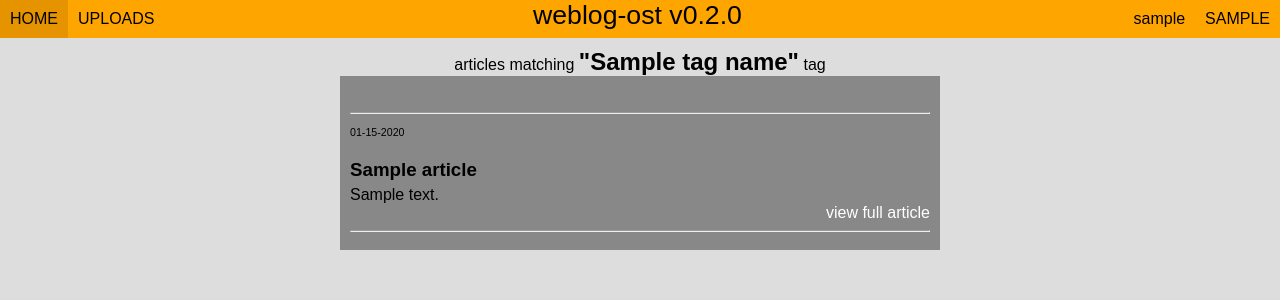
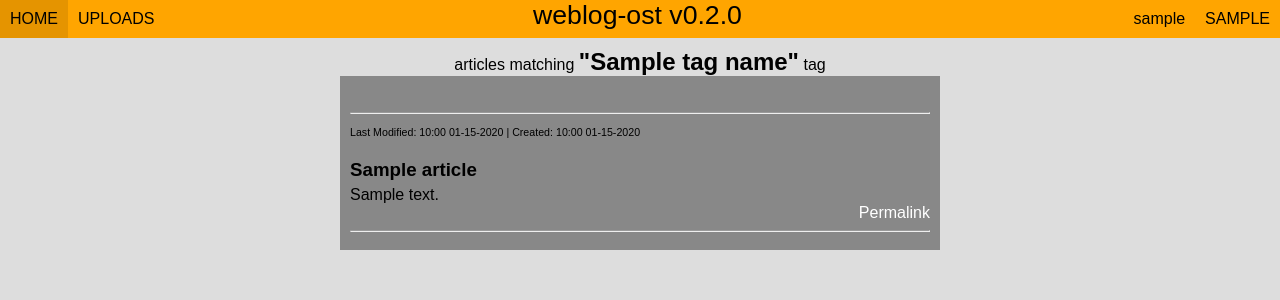
Before and after one commit to blarin/weblog-ost, a Python web app: template templates/tag.html in a window 1280 px wide. Shown: the top 300 px of the page. Run offline with Jinja, Linux system fonts and the light colour scheme; the template is opened without the code that fills it: most values are stand-ins (such as "Sample title", 1, 10 or a date in 2020).

```diff
--- a/main.py
+++ b/main.py
@@ -23,7 +23,7 @@ def find_links(text):
   links = re.findall(r"(https?://\S+)", text)
   for link in links[:]:
     if link[-4:] == ".jpg" or link[-4:] == ".gif" or link[-4:] == ".png":
-      text = text.replace(link, "<a href='" + link + "' target='_blank'><img src='" + link + "'/></a>")
+      text = text.replace(link, "<br/><a href='" + link + "' target='_blank'><img src='" + link + "'/></a><br/>")
     else:
       text = text.replace(link, "<a href='" + link + "' target='_blank'>" + link + "</a>")
   return text
--- a/stylesheets/main.css
+++ b/stylesheets/main.css
@@ -288,7 +288,6 @@ span.warning{
 
 #articles img{
   width:200px;
-  display: block;
 }
 
 /*css for image.html*/
--- a/templates/article.html
+++ b/templates/article.html
@@ -8,7 +8,7 @@
     </span>
     <span class="author-banner">{{blog.author_name}}</span>
     <div id="articles">
-      <span class="subtext">{{article.date.strftime('%m-%d-%Y')}}</span>
+      <span class="subtext">Last Modified: {{article.date.strftime('%H:%M %m-%d-%Y')}} | Created: {{article.creation_date.strftime('%H:%M %m-%d-%Y')}}</span>
       <span class="float-right subtext">
         {% if user_id == article.author %}
           <a class="no-lower" href="/blog/{{blog.name}}/article/{{article.key.integer_id()}}/edit">Edit Article</a>
--- a/templates/blog.html
+++ b/templates/blog.html
@@ -37,7 +37,7 @@
       <hr/>
       {% if articles|length > 0 %}
         {% for article in articles %}
-          <span class="subtext">{{article.date.strftime('%m-%d-%Y')}}</span>
+          <span class="subtext">Last Modified: {{article.date.strftime('%H:%M %m-%d-%Y')}} | Created: {{article.creation_date.strftime('%H:%M %m-%d-%Y')}}</span>
           <h3 class="small-margin">{{article.title}}</h3>
             {{article.abbreviated_content|safe}}
           <br/>
--- a/templates/edit-article.html
+++ b/templates/edit-article.html
@@ -12,6 +12,7 @@
       <input type="hidden" value="{{blog.name}}" name="blog_name">
       <input type="hidden" value="{{user_name}}" name="author">
       <input type="hidden" value="{{article.key.integer_id()}}" name="article-id">
+      <span class="subtext">Last Modified: {{article.date.strftime('%H:%M %m-%d-%Y')}} | Created: {{article.creation_date.strftime('%H:%M %m-%d-%Y')}}</span>
       <h3 class="warning">Edit This Article?</h3>
       <span class="warning">Title Your Article</span>
       <input type="text" name="title" id="title" value="{{article.title}}"/>
--- a/templates/index.html
+++ b/templates/index.html
@@ -62,7 +62,7 @@
           <h3 class="warning">Popular Tags</h3>
           {% if tags|length > 0%}
             {% for tag in tags %}
-              <a class="blog-link" href="/tag/{{tag}}" style="font-size:{{10*tags[tag]}}pt">{{tag}}</a>
+              <a class="blog-link" href="/tag/{{tag}}" style="font-size:{{5 + 3*tags[tag]}}pt">{{tag}}</a>
             {% endfor %}
           {% else %}
             No One Has Tagged An Article Yet
--- a/templates/tag.html
+++ b/templates/tag.html
@@ -14,11 +14,11 @@
       <br/>
       <hr/>
       {% for article in articles %}
-        <span class="subtext">{{article.date.strftime('%m-%d-%Y')}}</span>
+        <span class="subtext">Last Modified: {{article.date.strftime('%H:%M %m-%d-%Y')}} | Created: {{article.creation_date.strftime('%H:%M %m-%d-%Y')}}</span>
         <h3 class="small-margin">{{article.title}}</h3>
           {{article.abbreviated_content|safe}}
         <br/>
-        <a class="float-right" href="/blog/{{article.blog_name}}/article/{{article.title}}">View Full Article</a>
+        <a class="float-right no-lower" href="/blog/{{article.blog_name}}/article/{{article.title}}">Permalink</a>
         <br/>
         <hr/>
       {% endfor %}
```
Also changed, not shown: 2 other files.
